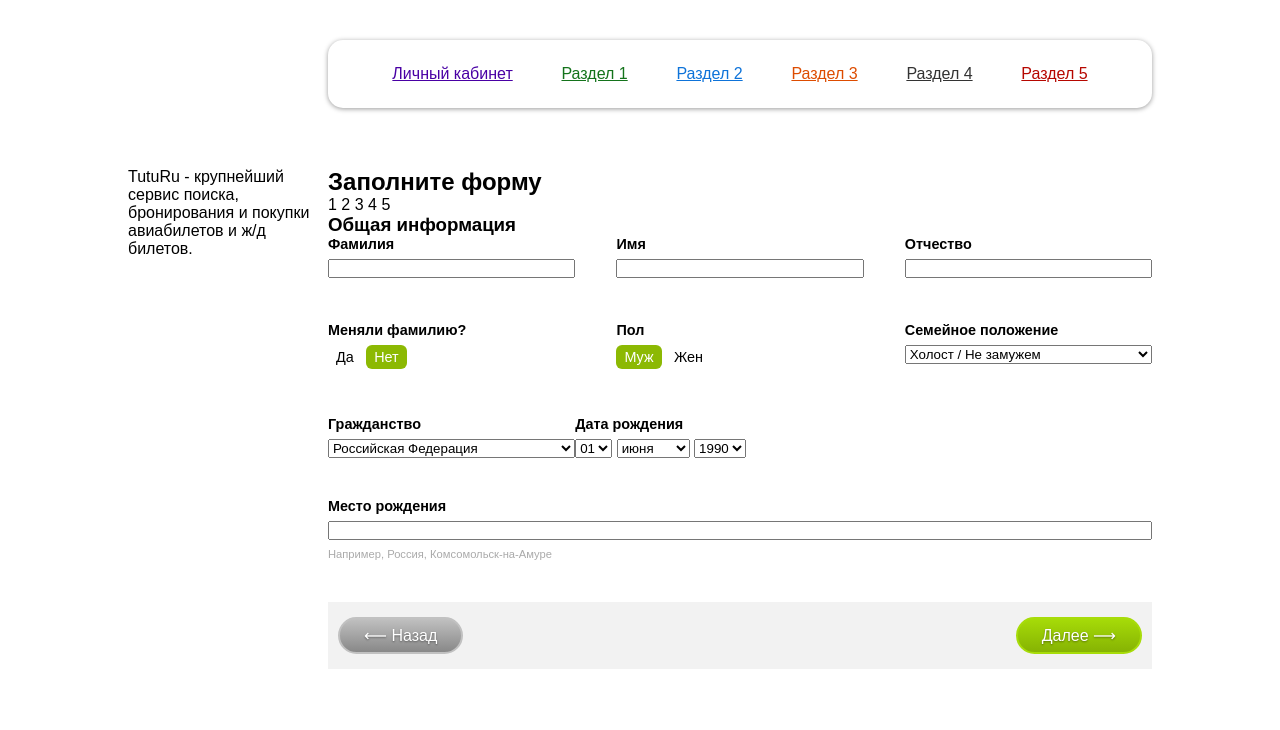
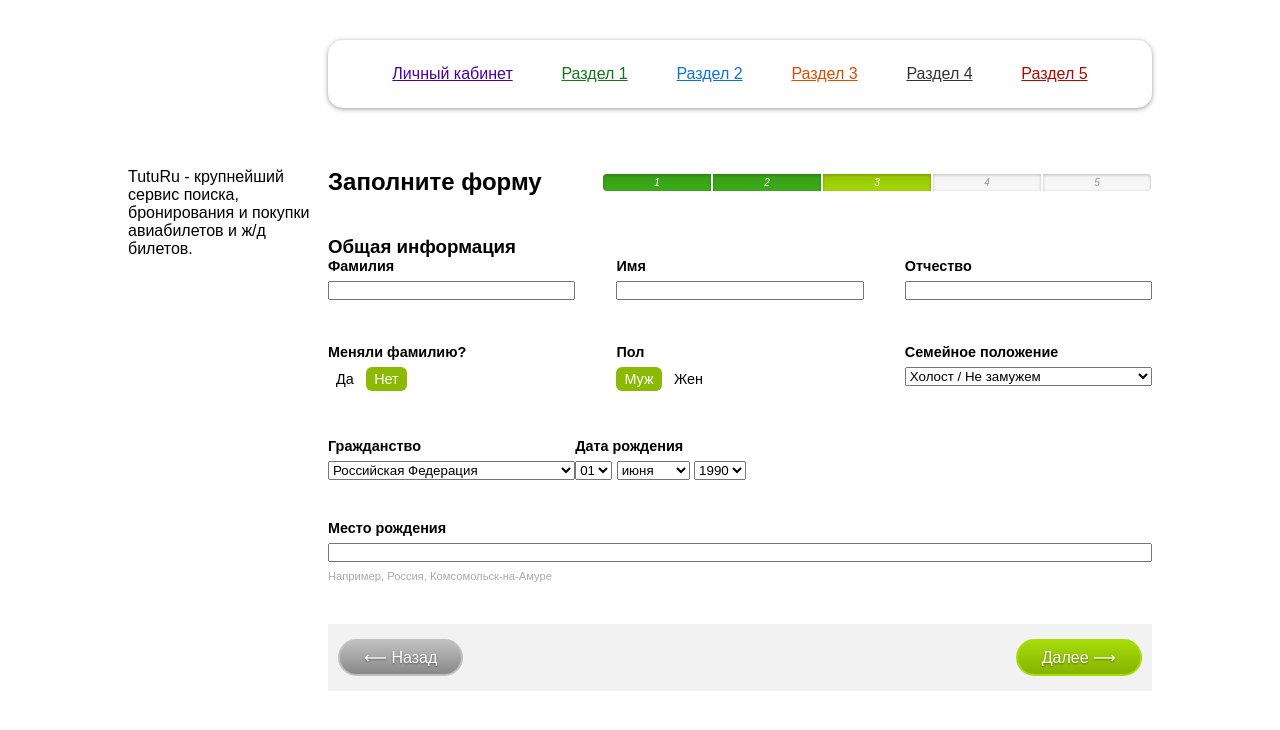
Before and after one commit to goale/tutu-test, a plain HTML site: page html-test/layout/index.html in a window 1280 px wide. Drawn offline with Linux system fonts and the light colour scheme.

Commit message:
styled form progress bar

```diff
--- a/html-test/layout/index.html
+++ b/html-test/layout/index.html
@@ -36,7 +36,7 @@
                                 <div class="form-progress">
                                     <span class="form-progress__step">1</span>
                                     <span class="form-progress__step">2</span>
-                                    <span class="form-progress__step">3</span>
+                                    <span class="form-progress__step form-progress__step--active">3</span>
                                     <span class="form-progress__step">4</span>
                                     <span class="form-progress__step">5</span>
                                 </div>
--- a/html-test/layout/main.css
+++ b/html-test/layout/main.css
@@ -54,6 +54,61 @@ header {
 }
 
 /** Form **/
+.main-form__header {
+    display: flex;
+    justify-content: space-between;
+    align-content: center;
+    margin-bottom: 40px;
+}
+
+.main-form__header h2 {
+    /*font-size: 18px;*/
+}
+
+
+.form-progress {
+    display: flex;
+    align-content: center;
+    width: 550px;
+}
+
+.form-progress__step {
+    flex: 1 0 auto;
+    align-self: center;
+    text-align: center;
+    background: #369e17;
+    background: -webkit-linear-gradient(#369e17 0%, #3bad19 100%);
+    background: -o-linear-gradient(#369e17 0%, #3bad19 100%);
+    background: linear-gradient(#369e17 0%, #3bad19 100%);
+    margin: 0 1px;
+    box-shadow: inset 0 1px 3px rgba(0, 0, 0, 0.25);
+    font-style: italic;
+    font-size: 10px;
+    padding: 3px 0;
+    color: #fff;
+}
+
+.form-progress__step:first-child {
+    border-radius: 4px 0 0 4px;
+}
+
+.form-progress__step:last-child {
+    border-radius: 0 4px 4px 0;
+}
+
+.form-progress__step--active {
+    color: #fff;
+    background: #a4d807;
+    background: -webkit-linear-gradient(#94c404 0%, #a4d807 100%);
+    background: -o-linear-gradient(#94c404 0%, #a4d807 100%);
+    background: linear-gradient(#94c404 0%, #a4d807 100%);
+}
+
+.form-progress__step--active ~ .form-progress__step {
+    background: #f6f6f6;
+    color: #999;
+}
+
 .main-form__body {
     display: flex;
     flex-wrap: wrap;
```
